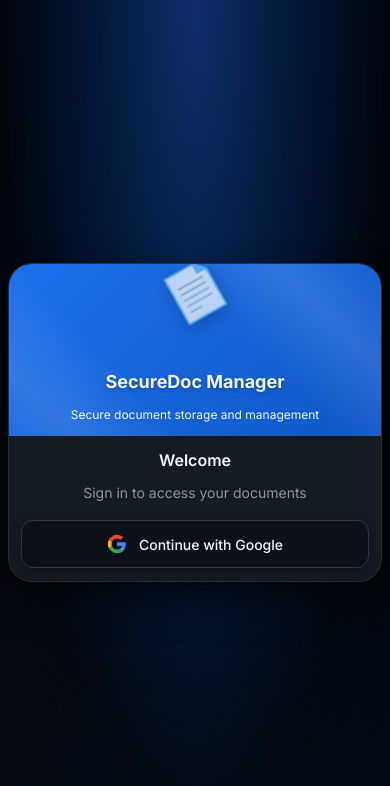
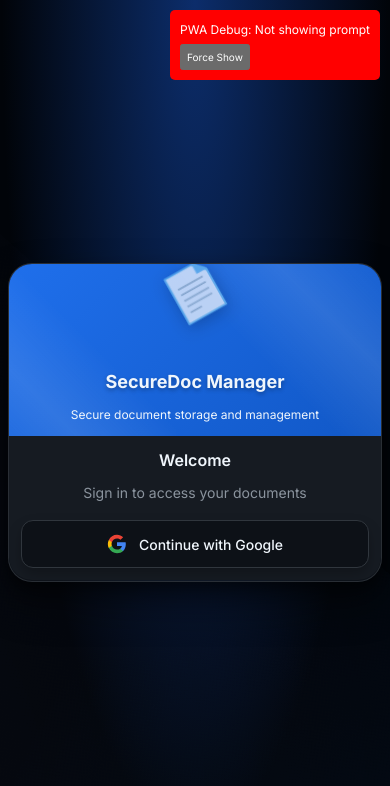
Before and after one commit to Adservx/personal-document-storage, a React (Create React App) app: page / in a window 390 px wide. Both pictures are taken after a click on the button "🚀 Install Now - Required". Shown: the top 786 px of the page. Built offline with nearby package versions, Linux system fonts and the light colour scheme; no server answers.

Commit message:
debug: Add aggressive PWA detection and debug panel for mobile testing

```diff
--- a/src/components/layout/PWAInstallPrompt.tsx
+++ b/src/components/layout/PWAInstallPrompt.tsx
@@ -52,12 +52,22 @@
     window.addEventListener('beforeinstallprompt', handleBeforeInstallPrompt);
     window.addEventListener('appinstalled', handleAppInstalled);
 
-    // Show prompt after 0.1 seconds for ALL devices and PWA-capable browsers
+    // Show prompt after 0.1 seconds for ALL devices - AGGRESSIVE DETECTION
     const showPromptTimer = setTimeout(() => {
-      // Comprehensive browser and device detection
       const userAgent = navigator.userAgent.toLowerCase();
 
-      const isPWACapable =
+      // Debug logging
+      console.log('PWA Debug - User Agent:', userAgent);
+      console.log('PWA Debug - isInstalled:', isInstalled);
+      console.log('PWA Debug - dismissed:', dismissed);
+      console.log('PWA Debug - Service Worker support:', 'serviceWorker' in navigator);
+      console.log('PWA Debug - Display mode:', window.matchMedia('(display-mode: standalone)').matches);
+
+      // AGGRESSIVE detection - show for EVERY device/browser
+      const isPWACapable = true; // Force show on ALL devices for testing
+
+      // Alternative detailed detection (for debugging)
+      const detailedDetection =
         // Service Worker support (core PWA requirement)
         'serviceWorker' in navigator ||
         // Chrome/Chromium based browsers (all devices)
@@ -91,9 +101,15 @@
         'getInstalledRelatedApps' in navigator ||
         window.matchMedia('(display-mode: browser)').matches;
 
+      console.log('PWA Debug - Detailed detection result:', detailedDetection);
+      console.log('PWA Debug - Will show prompt:', isPWACapable && !isInstalled);
+
       // Show for ALL capable browsers and devices - REQUIRED
       if (isPWACapable && !isInstalled) {
+        console.log('PWA Debug - Showing install prompt NOW');
         setShowInstallPrompt(true);
+      } else {
+        console.log('PWA Debug - NOT showing prompt. isInstalled:', isInstalled);
       }
     }, 100); // 0.1 seconds
 
@@ -199,9 +215,30 @@
 
   // No dismiss functionality - PWA installation is REQUIRED
 
-  // Don't show if already installed
+  // For debugging - always show a small test component
   if (isInstalled || !showInstallPrompt) {
-    return null;
+    return (
+      <div style={{
+        position: 'fixed',
+        top: '10px',
+        right: '10px',
+        background: 'red',
+        color: 'white',
+        padding: '10px',
+        borderRadius: '5px',
+        zIndex: 60000,
+        fontSize: '12px'
+      }}>
+        PWA Debug: {isInstalled ? 'Installed' : 'Not showing prompt'}
+        <br />
+        <button
+          onClick={() => setShowInstallPrompt(true)}
+          style={{ marginTop: '5px', padding: '5px', fontSize: '10px' }}
+        >
+          Force Show
+        </button>
+      </div>
+    );
   }
 
   return (
```
